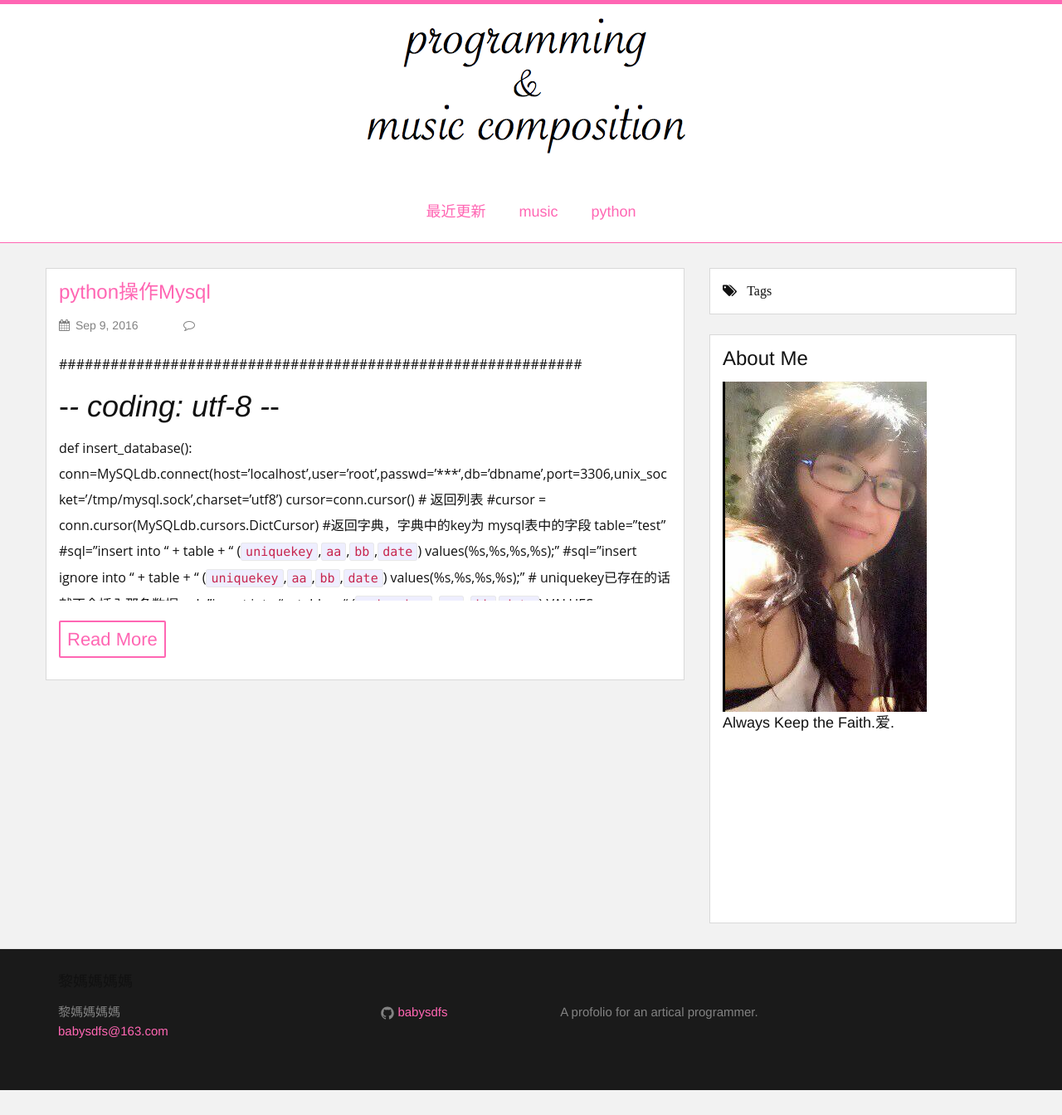
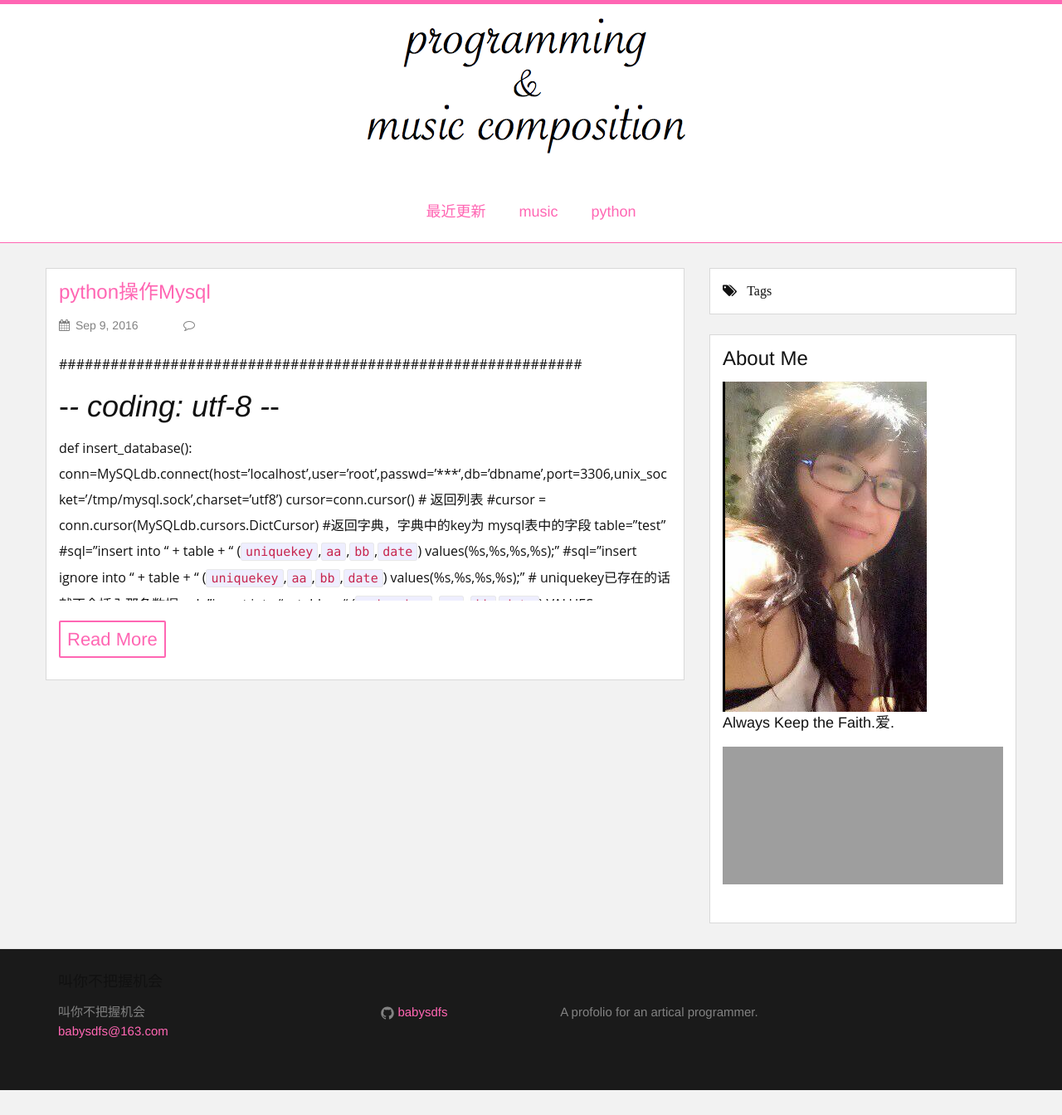
Before and after one commit to babysdfs/MyBlog, a Jekyll site: the page built from index.html, in a window 1280 px wide. Shown: the whole page at 83% size. Built offline with Jekyll 4.4.1, drawn with Linux system fonts in a browser that asks for light colours; nearby versions of some CDN libraries; comment, search, counter and statistics services are not loaded; grey boxes are pictures that could not be loaded.

Commit message:
Update _config.yml

```diff
--- a/_config.yml
+++ b/_config.yml
@@ -6,7 +6,7 @@
 # 'jekyll serve'. If you change this file, please restart the server process.
 
 # Site settings
-title: 黎媽媽媽媽
+title: 叫你不把握机会
 email: babysdfs@163.com
 description: > # this means to ignore newlines until "baseurl:"
   A profolio for an artical programmer.
```
